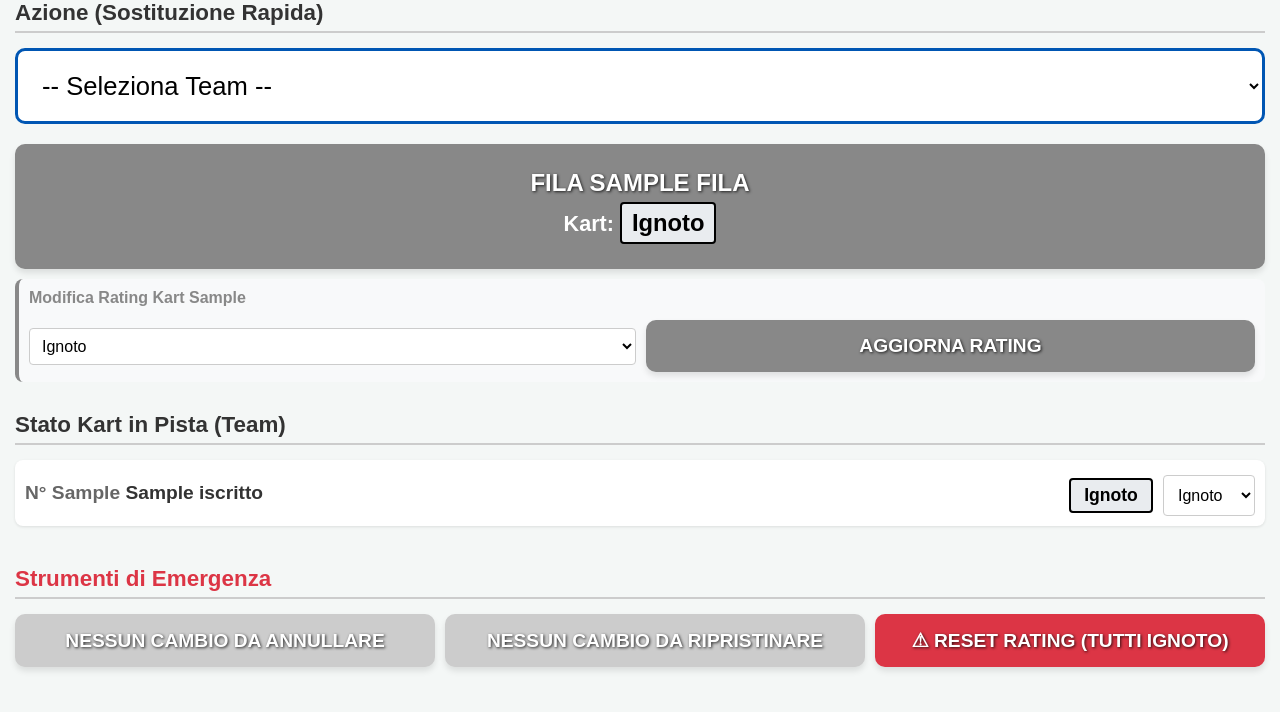
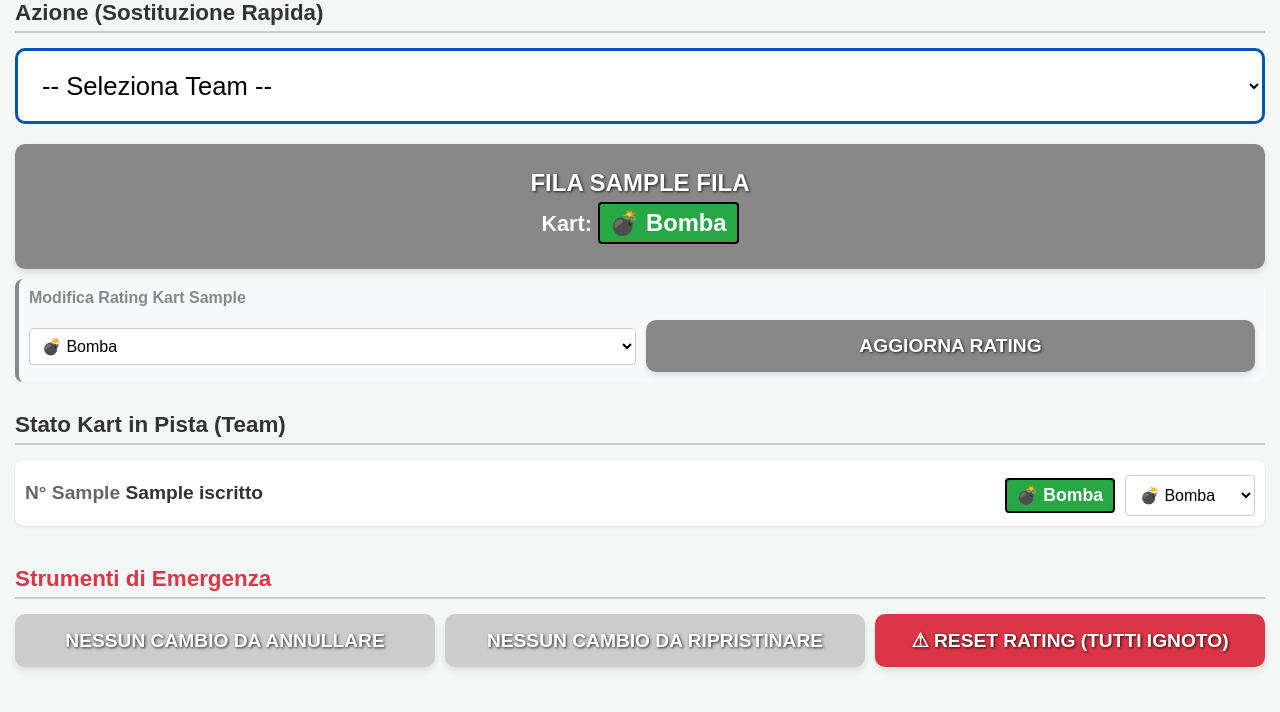
Before and after one commit to zupeppe/GestioneGareSWS, a PHP site: template app/Views/spotter/index.php in a window 1280 px wide. Shown: the part 193-905 px from the top of the page. Run offline with PHP 8.4, Linux system fonts and the light colour scheme; the template is opened without the code that fills it: most values are stand-ins (such as "Sample title", 1, 10 or a date in 2020); some libraries are stand-ins or nearby versions.

Commit message:
doppio muretto da sistemare 2.1

```diff
--- a/app/Views/muretto/index.php
+++ b/app/Views/muretto/index.php
@@ -44,6 +44,8 @@
         .rating-1 { background: #dc3545; color: #fff; }
         .rating-2 { background: #ffc107; color: #000; }
         .rating-3 { background: #28a745; color: #fff; }
+        .rating-4 { background: #28a745; color: #fff; }
+        .rating-5 { background: #28a745; color: #fff; }
 
         .stint-cancellato { background: #f8d7da !important; opacity: 0.7; }
         .stint-cancellato td { text-decoration: line-through; color: #721c24; }
@@ -63,6 +65,8 @@
             if ($r === 1) { $class = 'rating-1'; $text = 'Scarso'; }
             elseif ($r === 2) { $class = 'rating-2'; $text = 'Medio'; }
             elseif ($r === 3) { $class = 'rating-3'; $text = 'Buono'; }
+            elseif ($r === 4) { $class = 'rating-4'; $text = '💣 Bomba'; }
+            elseif ($r === 5) { $class = 'rating-5'; $text = '🏆 Best Lap'; }
             return "<span class=\"rating-badge $class\">$text</span>";
         }
         ?>
--- a/app/Views/spotter/index.php
+++ b/app/Views/spotter/index.php
@@ -29,6 +29,8 @@
         .rating-1 { background: #dc3545; color: #fff; }
         .rating-2 { background: #ffc107; color: #000; }
         .rating-3 { background: #28a745; color: #fff; }
+        .rating-4 { background: #28a745; color: #fff; }
+        .rating-5 { background: #28a745; color: #fff; }
 
         /* Tabella Team */
         .team-row { background: white; padding: 10px; border-radius: 8px; margin-bottom: 10px; box-shadow: 0 1px 3px rgba(0,0,0,0.1); display: flex; align-items: center; justify-content: space-between; flex-wrap: wrap; }
@@ -52,6 +54,8 @@
             if ($r === 1) { $class = 'rating-1'; $text = 'Scarso'; }
             elseif ($r === 2) { $class = 'rating-2'; $text = 'Medio'; }
             elseif ($r === 3) { $class = 'rating-3'; $text = 'Buono'; }
+            elseif ($r === 4) { $class = 'rating-4'; $text = '💣 Bomba'; }
+            elseif ($r === 5) { $class = 'rating-5'; $text = '🏆 Best Lap'; }
             return "<span class=\"rating-badge $class\">$text</span>";
         }
         function getRatingText($rating) {
@@ -59,6 +63,8 @@
             if ($r === 1) return 'Scarso';
             if ($r === 2) return 'Medio';
             if ($r === 3) return 'Buono';
+            if ($r === 4) return '💣 Bomba';
+            if ($r === 5) return '🏆 Best Lap';
             return 'Ignoto';
         }
         ?>
@@ -135,6 +141,8 @@
                                         <option value="1" <?php echo ($sf['kart']['rating']==1)?'selected':''; ?>>Scarso</option>
                                         <option value="2" <?php echo ($sf['kart']['rating']==2)?'selected':''; ?>>Medio</option>
                                         <option value="3" <?php echo ($sf['kart']['rating']==3)?'selected':''; ?>>Buono</option>
+                                        <option value="4" <?php echo ($sf['kart']['rating']==4)?'selected':''; ?>>💣 Bomba</option>
+                                        <option value="5" <?php echo ($sf['kart']['rating']==5)?'selected':''; ?>>🏆 Best Lap</option>
                                     </select>
                                     <button type="submit" class="btn-aggiornaRating" style="background: <?php echo $colore_hex; ?>; color: white; border: none; border-radius: 10px; font-weight: bold; cursor: pointer; font-size: 1.2em; padding: 15px 10px; width: 100%;">Aggiorna Rating</button>
                                 </div>
@@ -166,6 +174,8 @@
                                     <option value="1">Scarso</option>
                                     <option value="2">Medio</option>
                                     <option value="3">Buono</option>
+                                    <option value="4">💣 Bomba</option>
+                                    <option value="5">🏆 Best Lap</option>
                                 </select>
                                 <button type="submit" style="padding: 8px 15px; background: <?php echo $colore_hex; ?>; color: white; border: none; border-radius: 4px; font-weight: bold; cursor: pointer;">Aggiorna</button>
                             </div>
@@ -194,6 +204,8 @@
                                     <option value="1" <?php echo ($st['kart']['rating']==1)?'selected':''; ?>>Scarso</option>
                                     <option value="2" <?php echo ($st['kart']['rating']==2)?'selected':''; ?>>Medio</option>
                                     <option value="3" <?php echo ($st['kart']['rating']==3)?'selected':''; ?>>Buono</option>
+                                    <option value="4" <?php echo ($st['kart']['rating']==4)?'selected':''; ?>>💣 Bomba</option>
+                                    <option value="5" <?php echo ($st['kart']['rating']==5)?'selected':''; ?>>🏆 Best Lap</option>
                                 </select>
                             </form>
                         <?php endif; ?>
--- a/database.sql
+++ b/database.sql
@@ -42,7 +42,7 @@ CREATE TABLE kart_gara (
     id INT AUTO_INCREMENT PRIMARY KEY,
     gara_id INT NOT NULL,
     numero_kart INT NOT NULL,
-    rating TINYINT DEFAULT 0 COMMENT '0: ignoto, 1: scarso, 2: medio, 3: buono',
+    rating TINYINT DEFAULT 0 COMMENT '0: ignoto, 1: scarso, 2: medio, 3: buono, 4: bomba, 5: best lap',
     ultima_fila VARCHAR(50),
     note TEXT,
     FOREIGN KEY (gara_id) REFERENCES gare(id) ON DELETE CASCADE
```
